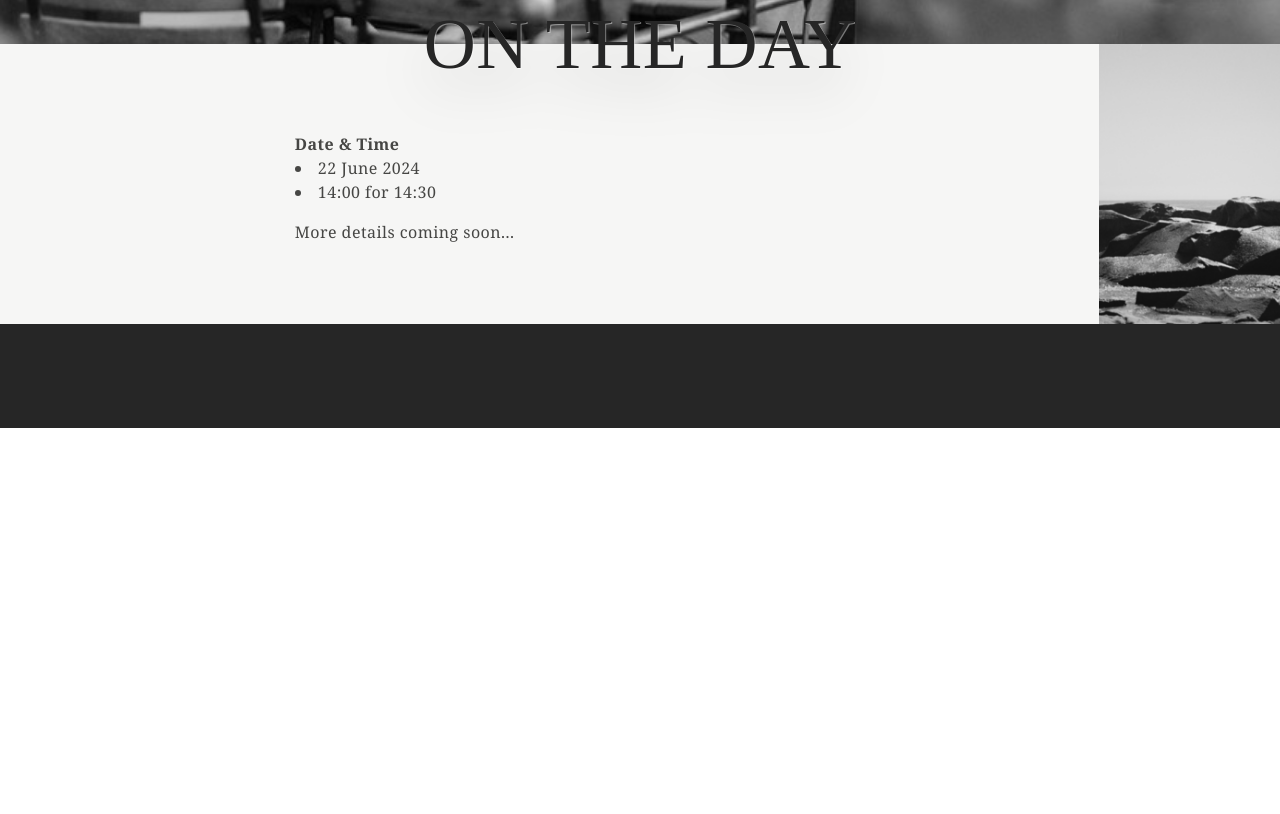
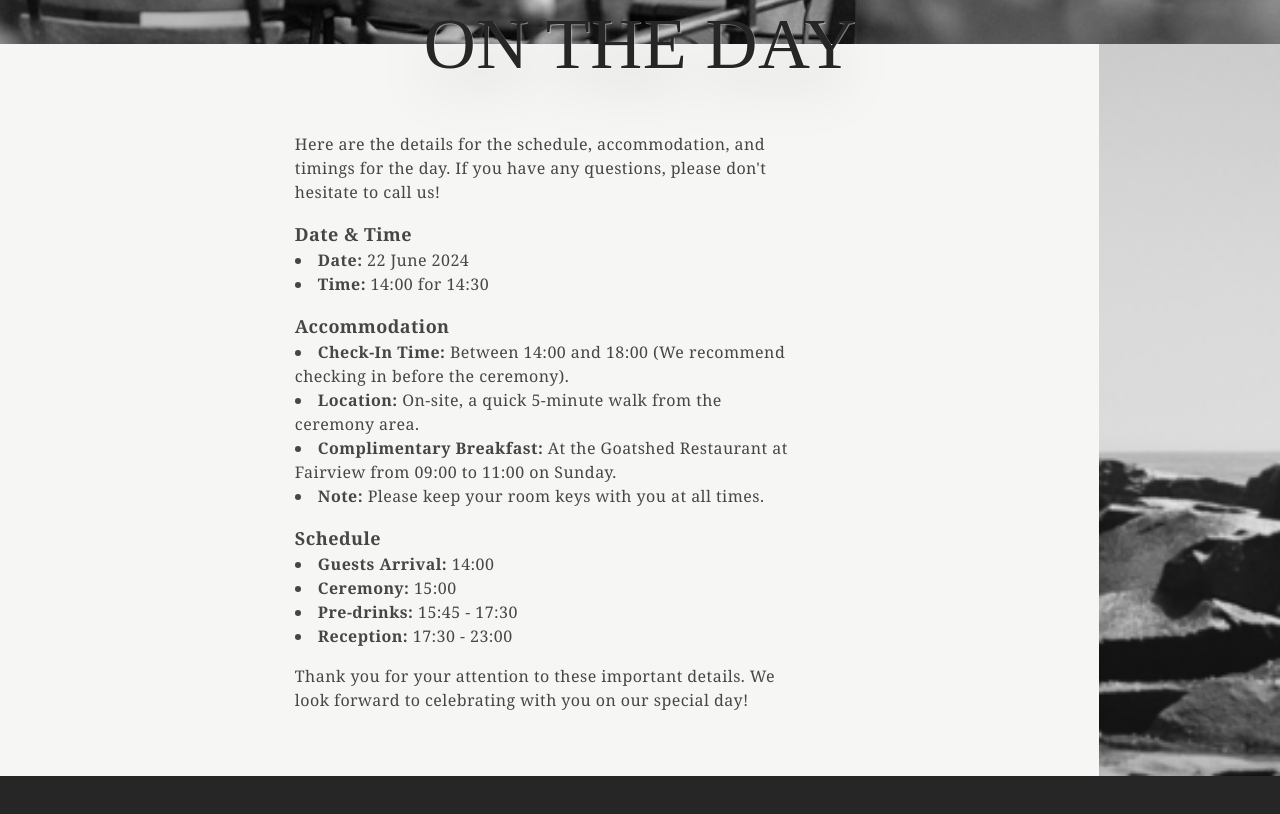
Before and after one commit to djbotha/botha-wedding, a React (Vite) app: page / in a window 1280 px wide. Shown: the part 4440-5254 px from the top of the page. Before the commit the page ends 4868 px from the top, so only its background shows below. Built offline with nearby package versions, Linux system fonts and the light colour scheme; a web font is replaced by a local one.

Commit message:
Update on the day schedule

```diff
--- a/src/components/Schedule.jsx
+++ b/src/components/Schedule.jsx
@@ -3,15 +3,57 @@ import React from 'react';
 export function Schedule() {
   return (
     <div className="flex justify-center p-8">
-      <div className="justify-center lg:w-1/2 lg:p-0">
+      <div className="justify-center  lg:w-1/2 lg:p-0">
+        <p className="mb-4">
+          Here are the details for the schedule, accommodation, and timings for the day. If you have any questions, please don't hesitate to call us!
+        </p>
         <div className="mb-4">
-          <b>Date & Time</b>
+          <b class="text-lg">Date &amp; Time</b>
           <ul className="list-inside list-disc">
-            <li>22 June 2024</li>
-            <li>14:00 for 14:30</li>
+            <li>
+              <b>Date:</b> 22 June 2024
+            </li>
+            <li>
+              <b>Time:</b> 14:00 for 14:30
+            </li>
           </ul>
         </div>
-        <p className="mb-4">More details coming soon...</p>
+        <div className="mb-4">
+          <b class="text-lg">Accommodation</b>
+          <ul className="list-inside list-disc">
+            <li>
+              <b>Check-In Time:</b> Between 14:00 and 18:00 (We recommend checking in before the ceremony).
+            </li>
+            <li>
+              <b>Location:</b> On-site, a quick 5-minute walk from the ceremony area.
+            </li>
+            <li>
+              <b>Complimentary Breakfast:</b> At the Goatshed Restaurant at Fairview from 09:00 to 11:00 on Sunday.
+            </li>
+            <li>
+              <b>Note:</b> Please keep your room keys with you at all times.
+            </li>
+          </ul>
+        </div>
+
+        <div className="mb-4">
+          <b class="text-lg">Schedule</b>
+          <ul className="list-inside list-disc">
+            <li>
+              <b>Guests Arrival:</b> 14:00
+            </li>
+            <li>
+              <b>Ceremony:</b> 15:00
+            </li>
+            <li>
+              <b>Pre-drinks:</b> 15:45 - 17:30
+            </li>
+            <li>
+              <b>Reception:</b> 17:30 - 23:00
+            </li>
+          </ul>
+        </div>
+        <p>Thank you for your attention to these important details. We look forward to celebrating with you on our special day!</p>
       </div>
     </div>
   );
```
